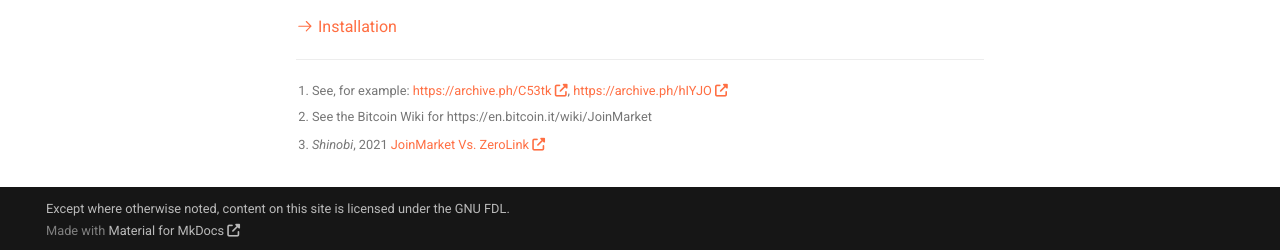
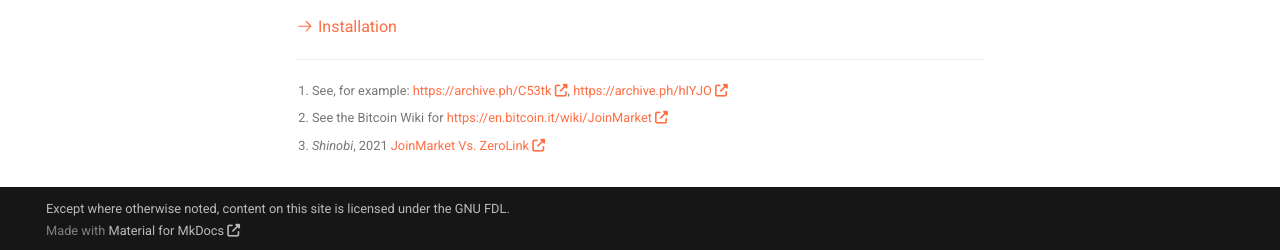
Before and after one commit to joinmarket-webui/jamdocs, an MkDocs documentation site: the page built from docs/philosophy/03-joinmarket.md, in a window 1280 px wide and 1398 px high. Shown: the part 1145-1395 px from the top of the window. Built offline with MkDocs 1.6.1 and Material for MkDocs 9.7.7, drawn with Linux system fonts in a browser that asks for light colours; nearby versions of some CDN libraries; comment, search, counter and statistics services are not loaded; part of the change alters nothing that is shown.

```diff
--- a/docs/philosophy/03-joinmarket.md
+++ b/docs/philosophy/03-joinmarket.md
@@ -42,7 +42,7 @@ design in the [high-level
 design](https://github.com/JoinMarket-Org/JoinMarket-Docs/blob/master/High-level-design.md)
 document of the JoinMarket docs.
 
-[^jmwiki]: See the Bitcoin Wiki for https://en.bitcoin.it/wiki/JoinMarket
+[^jmwiki]: See the Bitcoin Wiki for [https://en.bitcoin.it/wiki/JoinMarket](https://en.bitcoin.it/wiki/JoinMarket)
 [^btcmedia]: *Shinobi*, 2021 [JoinMarket Vs. ZeroLink](https://archive.ph/2r2mD)
 
 JoinMarket is free and open-source software, which means that anyone is free to
```
